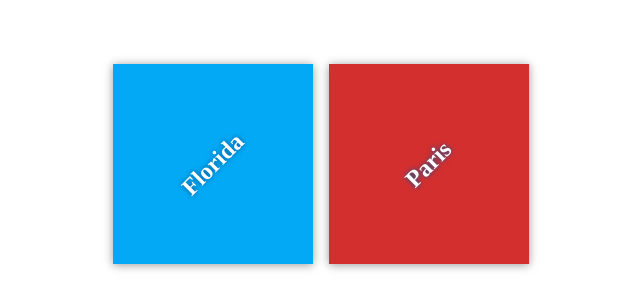
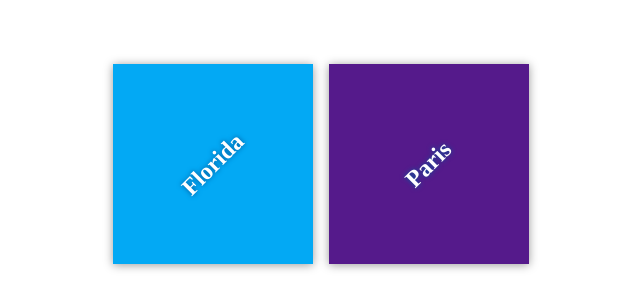
Before and after one commit to rishabhchopra1096/my-travel-plans, a plain HTML site: page index.html in a window 1280 px wide. Shown: the part 236-544 px from the top of the page, without its empty margins (319-959 px from the left). Drawn offline with Linux system fonts and the light colour scheme.

Commit message:
change paris background color to purple

```diff
--- a/css/app.css
+++ b/css/app.css
@@ -55,5 +55,5 @@ h2 {
 }
 
 #paris {
-    background-color: #d32f2f;
+    background-color: #551a8b;
 }
```
